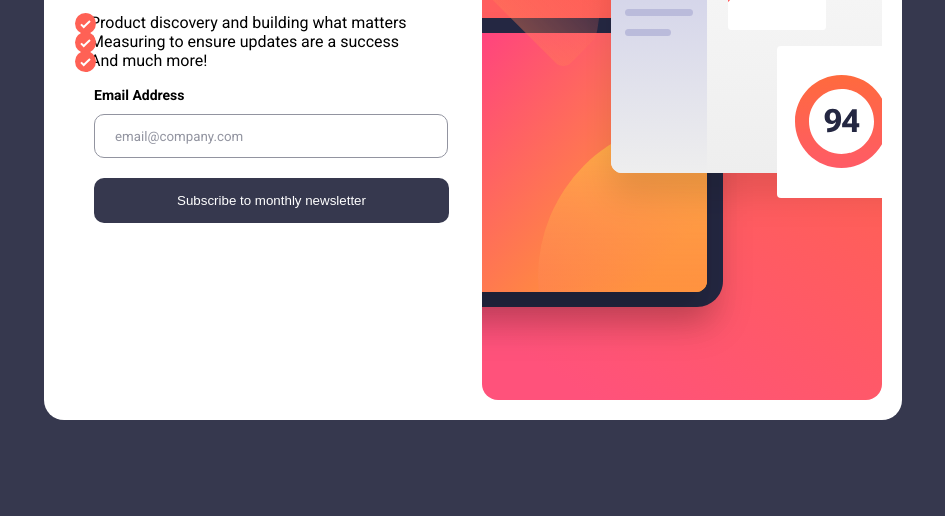
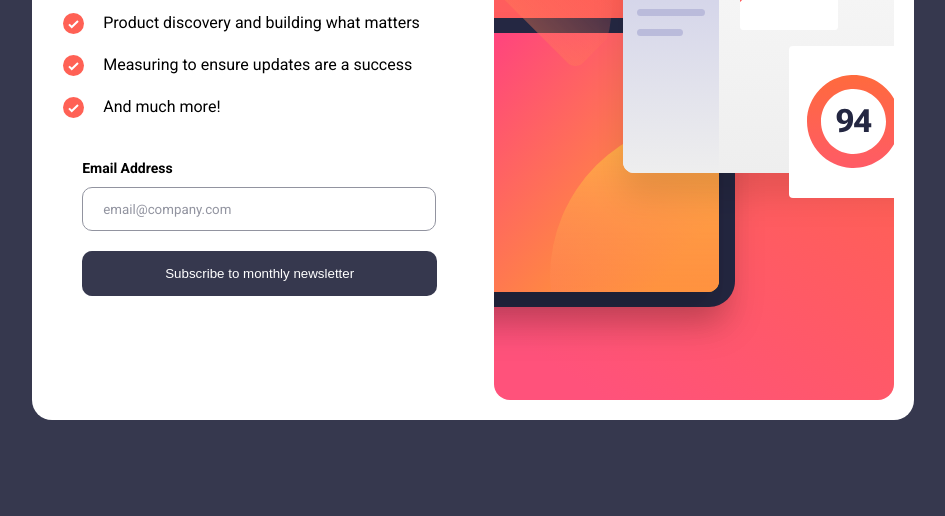
Before and after one commit to mehedihasanmamun/news-letter, a plain HTML site: page index.html in a window 1280 px wide. Shown: the part 300-816 px from the top of the page, without its empty margins (167-1112 px from the left). Drawn offline with Linux system fonts and the light colour scheme.

Commit message:
Update index.html

```diff
--- a/index.html
+++ b/index.html
@@ -22,14 +22,14 @@
           Join 60,000+ product managers receiving monthly updates on:
 
           <ul>
-            <li><img src="icon-list.svg" alt="list icon" class="list-icon"> Product discovery and building what matters
+            <li><img src="icon-list.svg" alt="list icon" class="list-icon"><p class="para"> Product discovery and building what matters</p>
             </li>
-            <li><img src="icon-list.svg" alt="list icon" class="list-icon"> Measuring to ensure updates are a success</li>
-            <li><img src="icon-list.svg" alt="list icon" class="list-icon"> And much more!</li>
+            <li><img src="icon-list.svg" alt="list icon" class="list-icon"><p class="para"> Measuring to ensure updates are a success</p></li>
+            <li><img src="icon-list.svg" alt="list icon" class="list-icon"><p class="para"> And much more!</p></li>
           </ul>
         </p>
         <div class="subscribe-input-div">
-          <form action="success.html" id="form">
+
             <label for="email">Email Address</label>
             <em></em><br>
             <input type="email" name="email" id="email" placeholder="email@company.com"><br>
```
